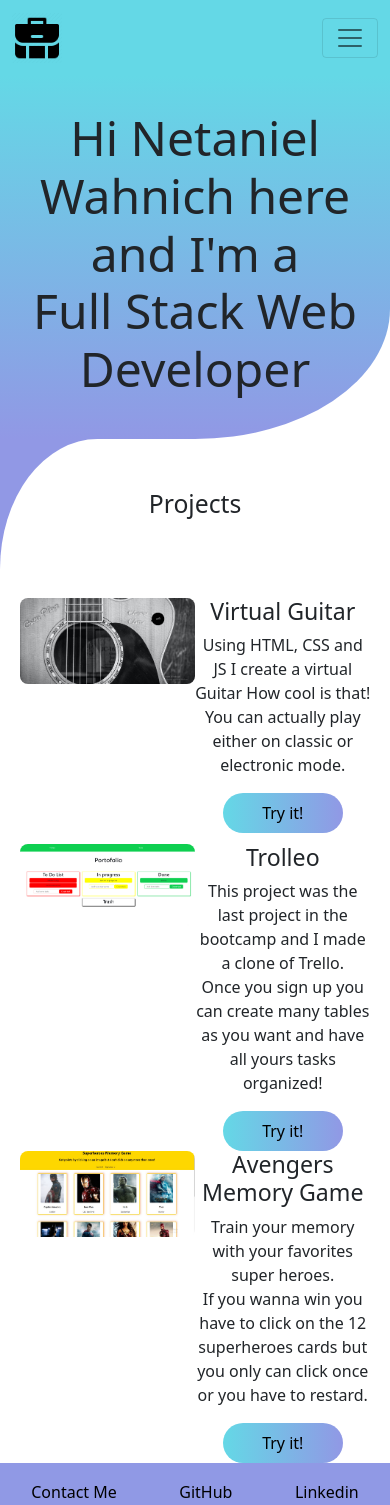
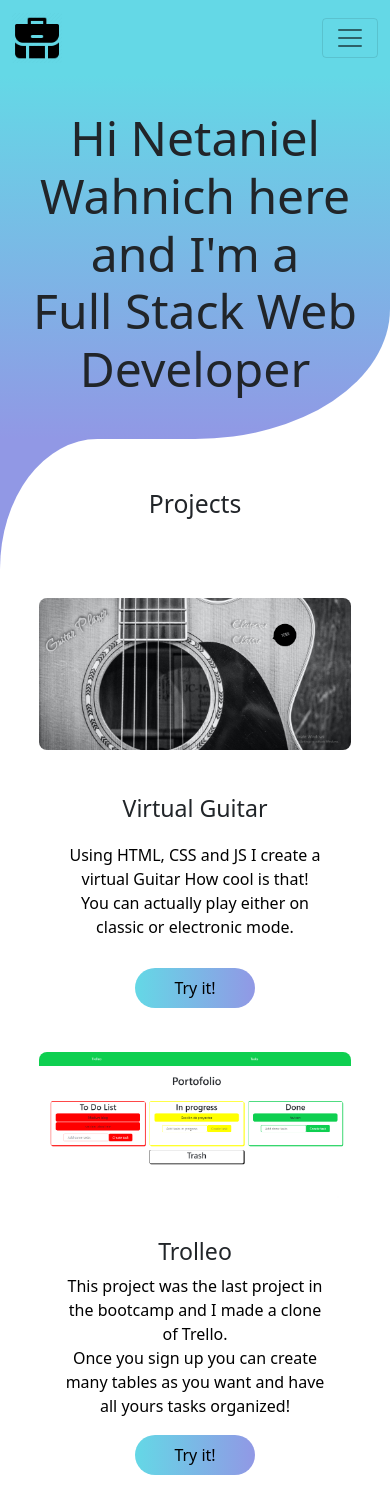
Before and after one commit to Nety97/Portfolio, a React (Create React App) app in the folder my-portfolio/: page / in a window 390 px wide. Shown: the top 1505 px of the page. Built offline with nearby package versions, Linux system fonts and the light colour scheme.

Commit message:
dev update

```diff
--- a/my-portfolio/src/App.css
+++ b/my-portfolio/src/App.css
@@ -150,6 +150,11 @@ a{
 .logo{
   width: 50px;
 }
+.projectHolder{
+  display: flex;
+  flex-wrap: wrap;
+  justify-content: center;
+}
 .projectsImg{
 
   margin-bottom: 10rem;
@@ -160,10 +165,13 @@ a{
   flex-direction: column;
   align-items: center;
 }
-.projectHolder{
-  display: flex;
-  flex-wrap: wrap;
-  justify-content: center;
+.textP {
+  padding: 0px 25px;
+  height: 32vh;
+  justify-content: space-evenly;
+}
+.textP > p{
+  color: black;
 }
 .button{
   width: 120px;
@@ -179,3 +187,21 @@ a{
   background: linear-gradient(180deg, var(--fColor), var(--sColor));
   color: pink!important;
 }
+
+/* animation: animateCircle 5s linear infinite; */
+
+
+
+
+
+@media all and (max-width: 800px) {
+  .boxP{
+    width: 80vw;
+  }
+  .projectsImg {
+    margin-bottom: 2rem;
+  }
+  .button{
+    margin-bottom: 2rem;
+  }
+}
--- a/my-portfolio/src/components/Home.js
+++ b/my-portfolio/src/components/Home.js
@@ -2,6 +2,7 @@
 import Projects from './Projects';
 import Footer from './Footer';
 import Fade from 'react-reveal/Fade';
+// import AboutMe from './AboutMe';
 
 
 function Home() {
@@ -23,7 +24,9 @@ function Home() {
         </div>
 
         <Projects/>
+        {/* <AboutMe/> */}
         <Footer/>
+
       </div>
     );
   }
--- a/my-portfolio/src/components/Projects.js
+++ b/my-portfolio/src/components/Projects.js
@@ -19,7 +19,7 @@ function Projects() {
             <img style={{borderRadius: '8px'}} src={Guitar} alt='guitar'/>
           </div>
 
-          <div className='boxP'>
+          <div className='boxP textP'>
             <h3>Virtual Guitar</h3>
             <p>Using HTML, CSS and JS I create a virtual Guitar How cool is that! <br/>
             You can actually play either on classic or electronic mode.</p>
@@ -32,7 +32,7 @@ function Projects() {
             <img style={{borderRadius: '8px'}} src={Trolleo} alt='trolleo'/>
           </div>
 
-          <div className='boxP'>
+          <div className='boxP textP'>
             <h3>Trolleo</h3>
             <p>
               This project was the last project in the bootcamp and I made a clone of Trello. <br/>
@@ -47,7 +47,7 @@ function Projects() {
             <img style={{borderRadius: '8px'}} src={Memory} alt='memory game'/>
           </div>
 
-          <div className='boxP'>
+          <div className='boxP textP'>
             <h3>Avengers Memory Game</h3>
             <p>
               Train your memory with your favorites super heroes. <br/>
```
Also changed, not shown: my-portfolio/src/components/AboutMe.js (added, +10 -0 lines), 1 other file (tests, documents, lock files or other folders).
